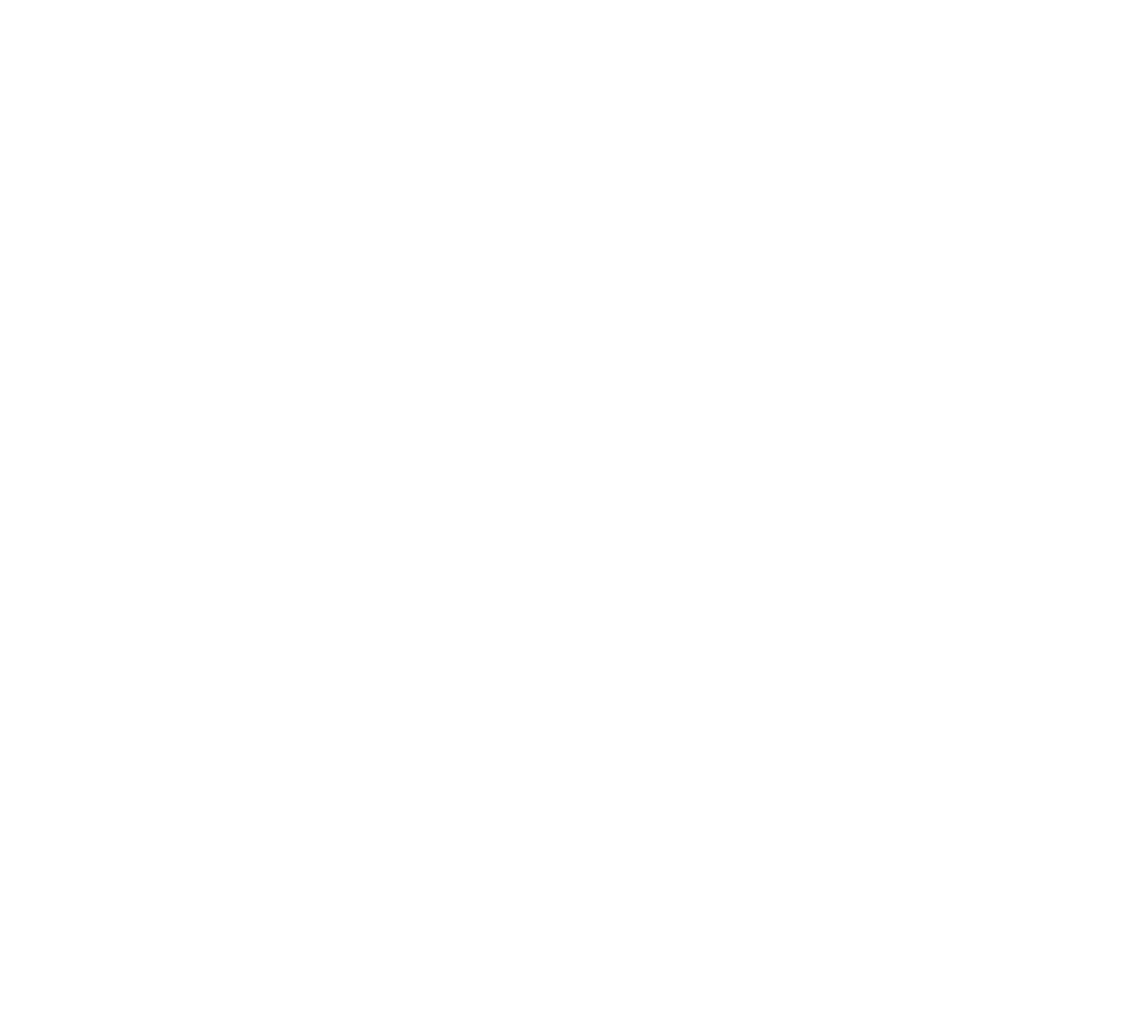
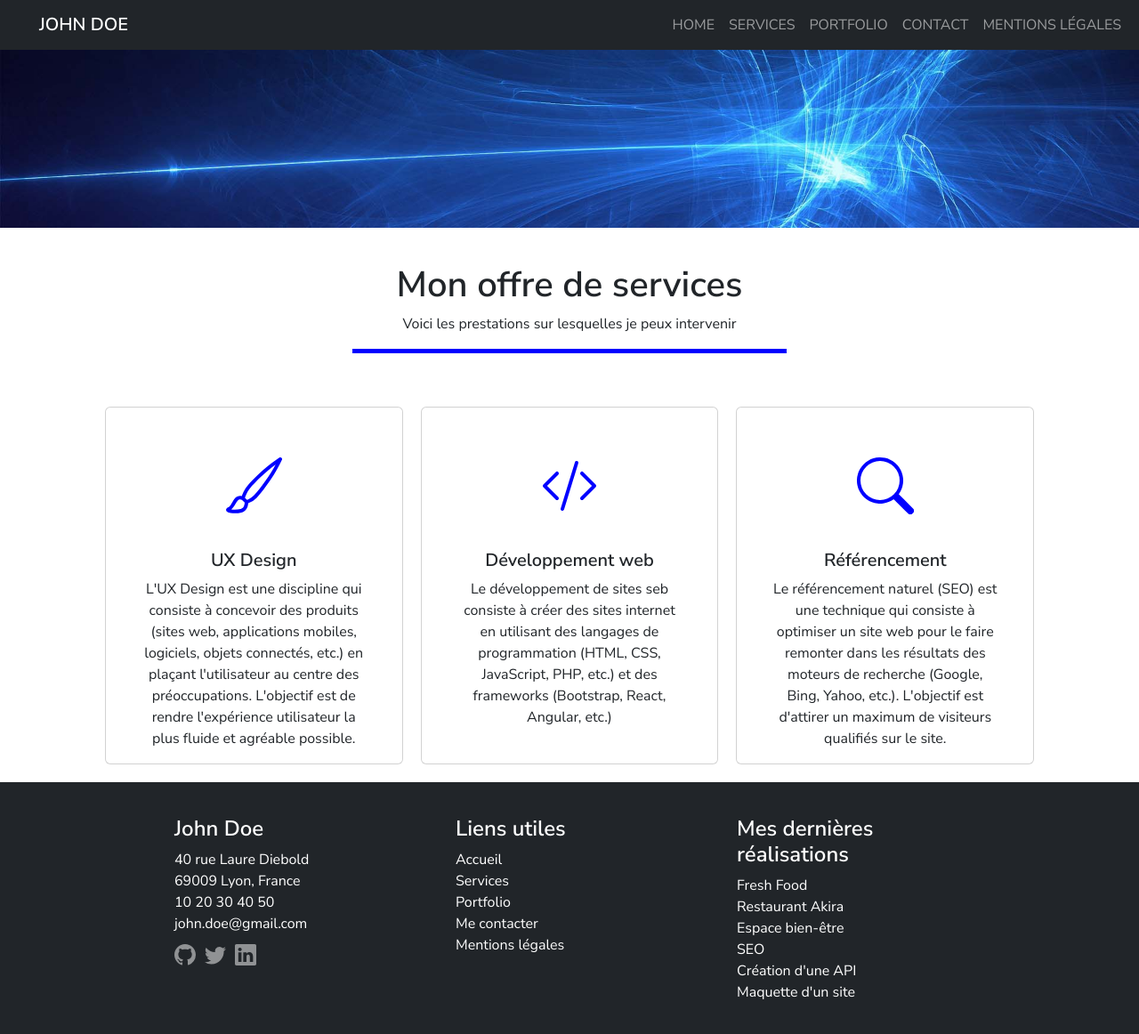
Before and after one commit to QGdn/Portfolio-React, a React (Create React App) app: page /services in a window 1280 px wide. Shown: the top 1162 px of the page at 89% size. Before the commit the page ends 800 px from the top, so only its background shows below. Built offline with nearby package versions, Linux system fonts and the light colour scheme.

Commit message:
change home directory

```diff
--- a/src/App.js
+++ b/src/App.js
@@ -17,7 +17,7 @@ const App = () => {
       <Navbar/>
       <main>
         <Routes>
-          <Route path='/' element={<Home/>} />
+          <Route path='/portfolio-react' element={<Home/>} />
           <Route path='/contact' element={<Contact/>}/>
           <Route path='/mentions' element={<Mentions/>}/>
           <Route path='/portfolio' element={<Portfolio/>}/>
--- a/src/components/Navbar.js
+++ b/src/components/Navbar.js
@@ -22,7 +22,7 @@ const Navbar = () => {
               <div className="collapse navbar-collapse justify-content-end" id="navbarNav">
                 <ul className="navbar-nav">
                   <li className="nav-item">
-                    <Link className={`nav-link ${activeLink === "/" ? "active fw-bold text-decoration-underline" : ""}`} onClick={() => handleClick("/")}  to="/">Home</Link>
+                    <Link className={`nav-link ${activeLink === "/portfolio-react" ? "active fw-bold text-decoration-underline" : ""}`} onClick={() => handleClick("/portfolio-react")}  to="/portfolio-react">Home</Link>
                   </li>
                   <li className="nav-item">
                     <Link className={`nav-link ${activeLink === "/services" ? "active fw-bold text-decoration-underline" : ""}`} onClick={() => handleClick("/services")} to="/services">Services</Link>
--- a/src/components/footer.js
+++ b/src/components/footer.js
@@ -34,7 +34,7 @@ const Footer = () => {
                 </section>
                 <section className="liens text-white">
                     <h4>Liens utiles</h4>
-                    <Link to="/">Accueil</Link>
+                    <Link to="/portfolio-react">Accueil</Link>
                     <Link to="/services">Services</Link>
                     <Link to="/portfolio">Portfolio</Link>
                     <Link to="/contact">Me contacter</Link>
--- a/src/index.js
+++ b/src/index.js
@@ -8,7 +8,7 @@ import { BrowserRouter } from 'react-router-dom';
 const root = ReactDOM.createRoot(document.getElementById('root'));
 root.render(
   <React.StrictMode>
-    <BrowserRouter basename="/portfolio-react">
+    <BrowserRouter>
       <App />
     </BrowserRouter>
   </React.StrictMode>
```
